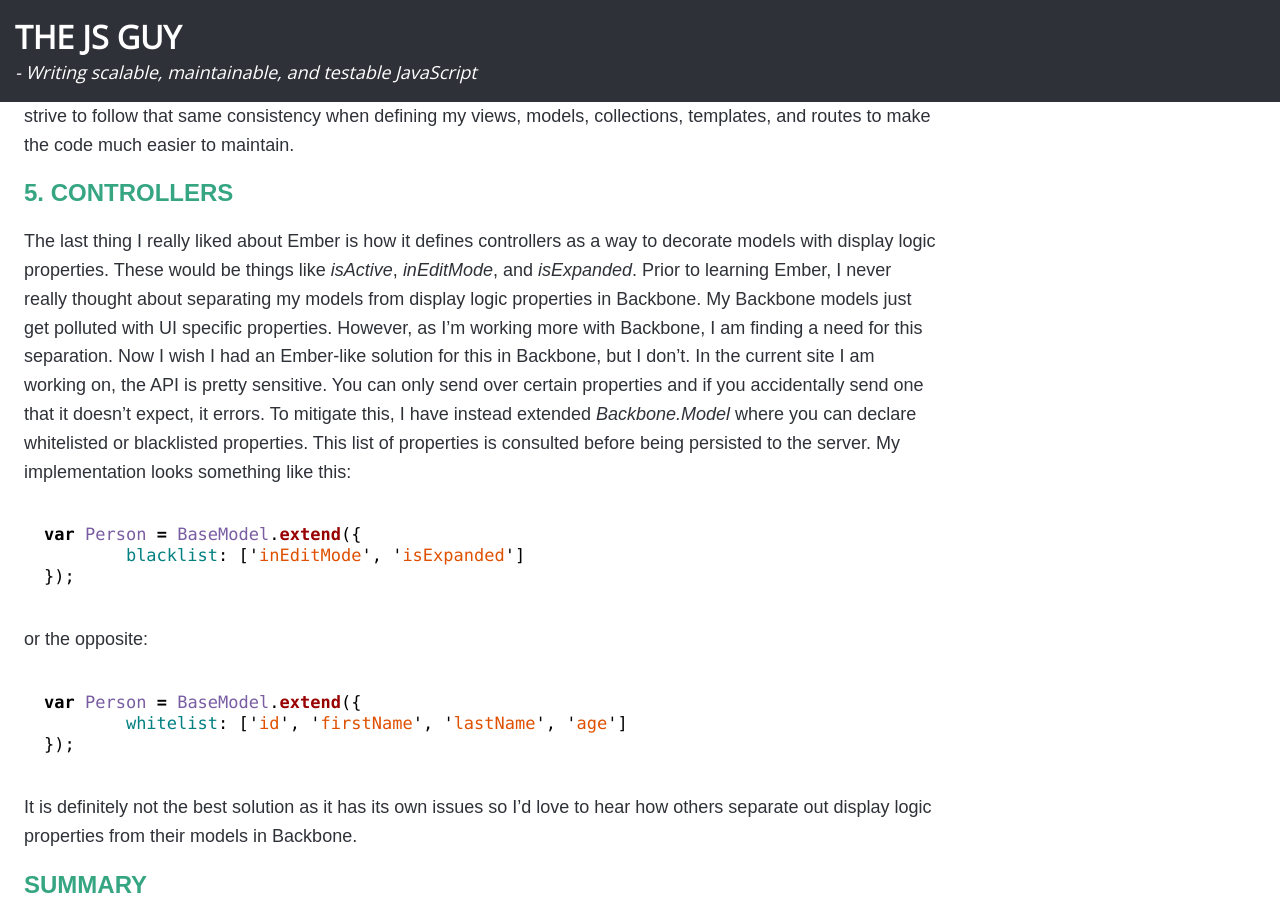
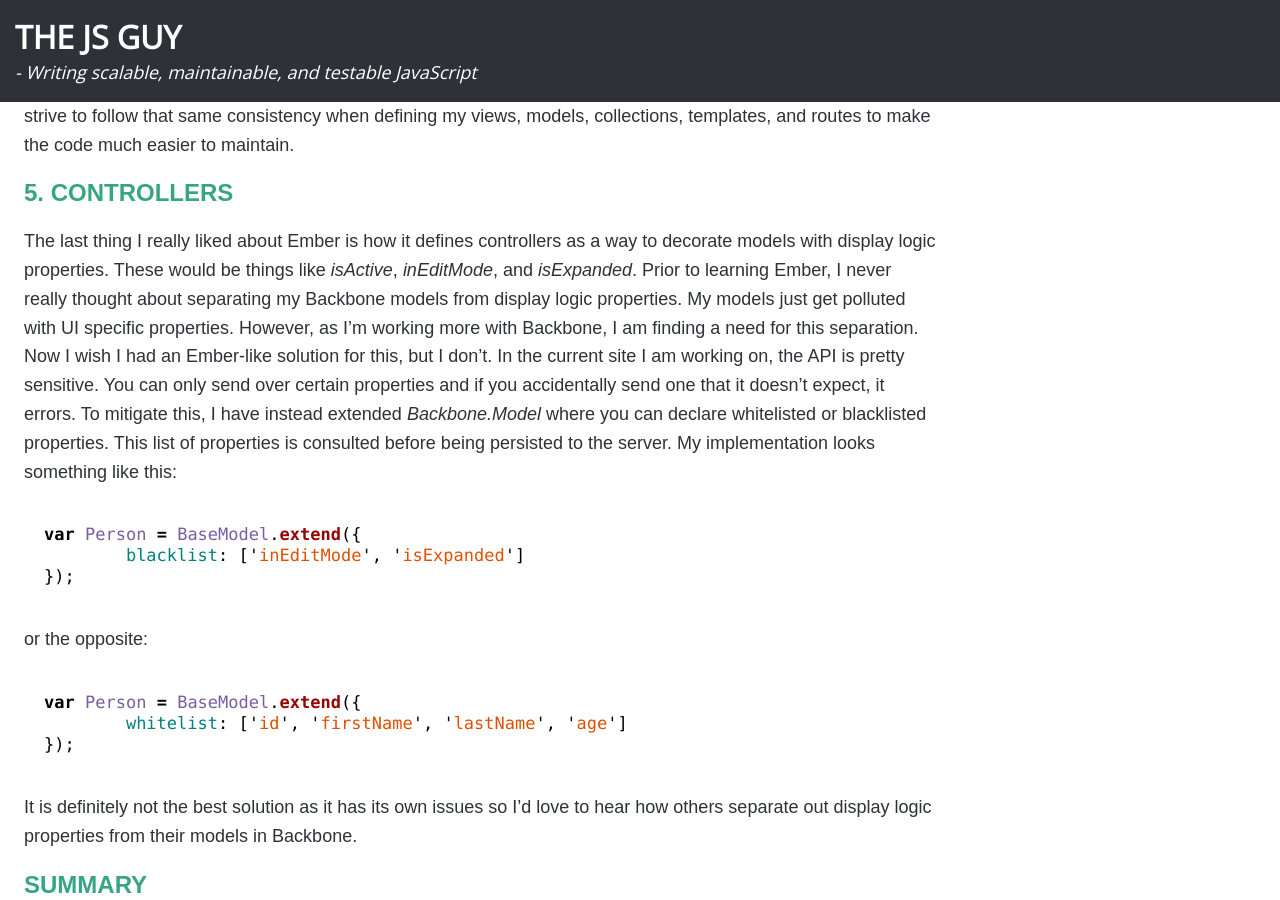
Before and after one commit to iamdtang/skaterdav85.github.io, a Jekyll site: the page built from _posts/2015-01-06-5-reasons-why-a-backbone-developer-loves-ember.md, in a window 1280 px wide and 900 px high, scrolled down 3618 px. Built offline with Jekyll 4.4.1, drawn with Linux system fonts in a browser that asks for light colours; nearby versions of some CDN libraries; Markdown is read by kramdown in place of the engine named in the settings; comment, search, counter and statistics services are not loaded.

Commit message:
Update 2015-01-06-5-reasons-why-a-backbone-developer-loves-ember.md

````diff
--- a/_posts/2015-01-06-5-reasons-why-a-backbone-developer-loves-ember.md
+++ b/_posts/2015-01-06-5-reasons-why-a-backbone-developer-loves-ember.md
@@ -111,7 +111,7 @@ If you've worked with Ember for a little, one thing you'll see is how consistent
 
 ## 5. Controllers
 
-The last thing I really liked about Ember is how it defines controllers as a way to decorate models with display logic properties. These would be things like _isActive_, _inEditMode_, and _isExpanded_. Prior to learning Ember, I never really thought about separating my models from display logic properties in Backbone. My Backbone models just get polluted with UI specific properties.  However, as I'm working more with Backbone, I am finding a need for this separation. Now I wish I had an Ember-like solution for this in Backbone, but I don't. In the current site I am working on, the API is pretty sensitive. You can only send over certain properties and if you accidentally send one that it doesn't expect, it errors. To mitigate this, I have instead extended _Backbone.Model_ where you can declare whitelisted or blacklisted properties. This list of properties is consulted before being persisted to the server. My implementation looks something like this:
+The last thing I really liked about Ember is how it defines controllers as a way to decorate models with display logic properties. These would be things like _isActive_, _inEditMode_, and _isExpanded_. Prior to learning Ember, I never really thought about separating my Backbone models from display logic properties. My models just get polluted with UI specific properties.  However, as I'm working more with Backbone, I am finding a need for this separation. Now I wish I had an Ember-like solution for this, but I don't. In the current site I am working on, the API is pretty sensitive. You can only send over certain properties and if you accidentally send one that it doesn't expect, it errors. To mitigate this, I have instead extended _Backbone.Model_ where you can declare whitelisted or blacklisted properties. This list of properties is consulted before being persisted to the server. My implementation looks something like this:
 
 ```js
 var Person = BaseModel.extend({
````
